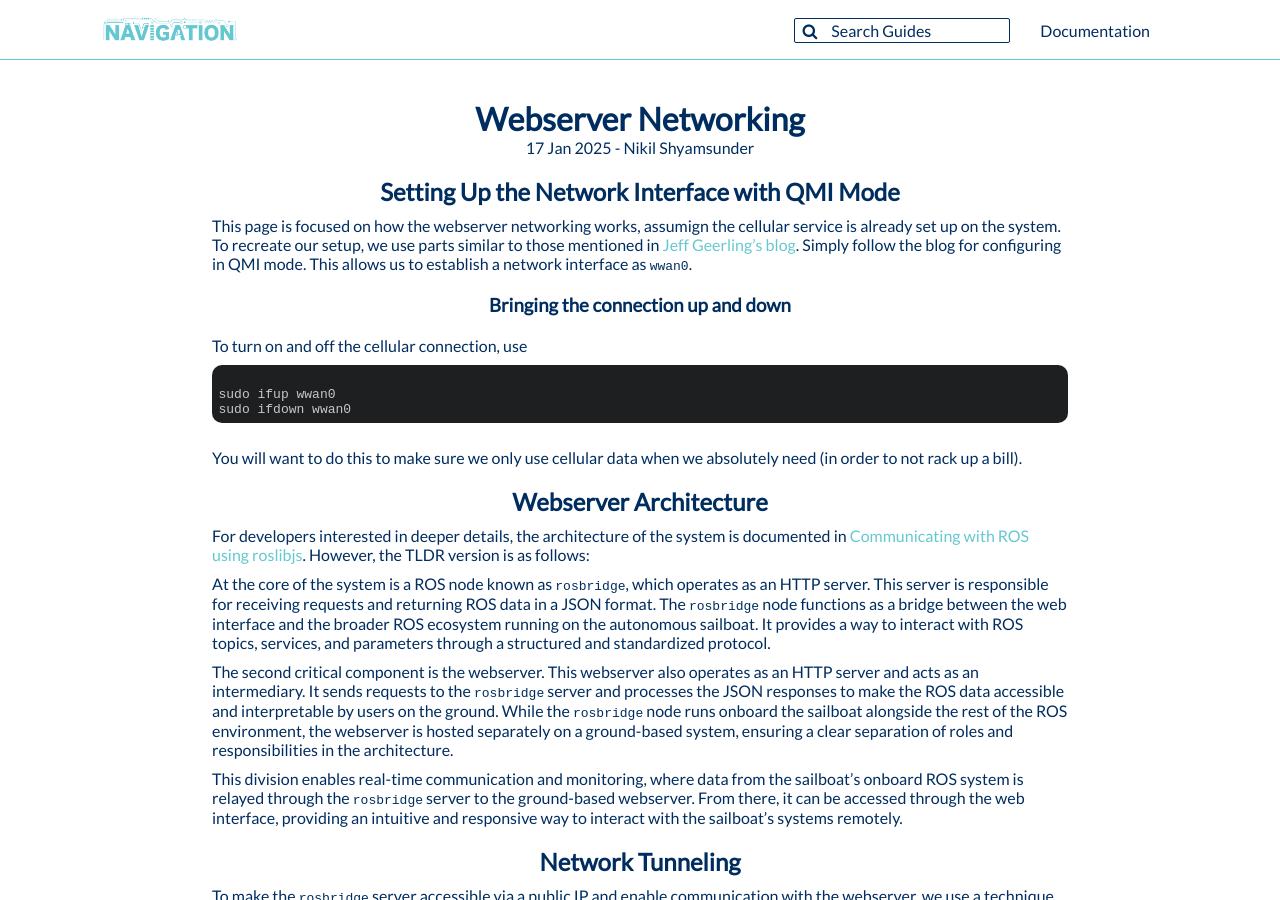
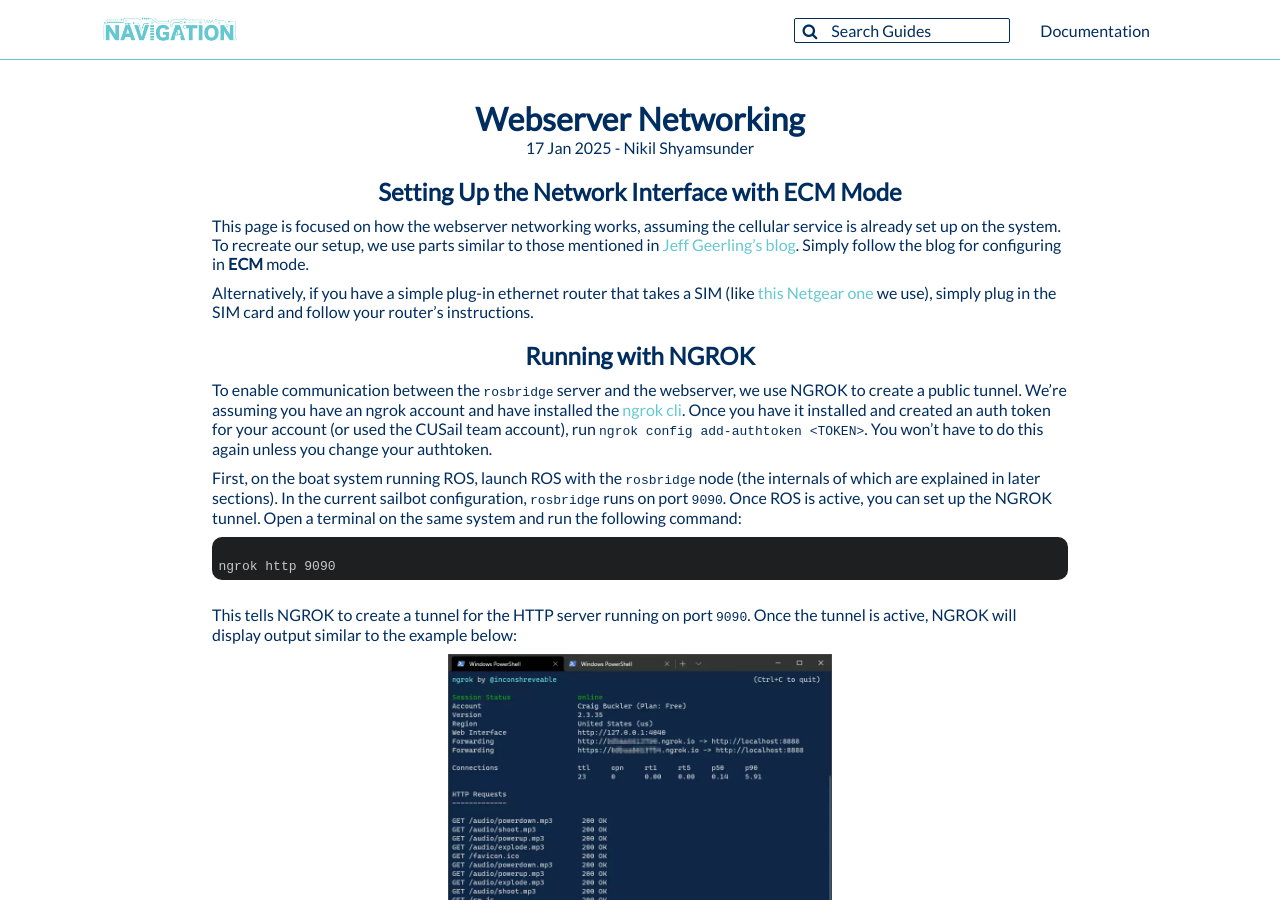
Before and after one commit to CUSail-Navigation/intrasite, a Jekyll site: the page built from _posts/2025-01-17-networking.md, in a window 1280 px wide and 900 px high. Built offline with Jekyll 4.4.1, drawn with Linux system fonts in a browser that asks for light colours; some of the changed text lies outside the part shown.

Commit message:
Update 2025-01-17-networking.md for extra ngrok information

```diff
--- a/_posts/2025-01-17-networking.md
+++ b/_posts/2025-01-17-networking.md
@@ -10,23 +10,38 @@ title: Webserver Networking
 <script src="{{site.baseurl}}/js/highlight.pack.js"></script>
 <script>hljs.initHighlightingOnLoad();</script>
 
-## Setting Up the Network Interface with QMI Mode
+## Setting Up the Network Interface with ECM Mode
 
-This page is focused on how the webserver networking works, assumign the cellular service is already set up on the system. To recreate our setup, we use parts similar to those mentioned in [Jeff Geerling's blog](https://www.jeffgeerling.com/blog/2022/using-4g-lte-wireless-modems-on-raspberry-pi). Simply follow the blog for configuring in QMI mode. This allows us to establish a network interface as `wwan0`.
+This page is focused on how the webserver networking works, assuming the cellular service is already set up on the system. To recreate our setup, we use parts similar to those mentioned in [Jeff Geerling's blog](https://www.jeffgeerling.com/blog/2022/using-4g-lte-wireless-modems-on-raspberry-pi). Simply follow the blog for configuring in **ECM** mode.
 
-### Bringing the connection up and down
+Alternatively, if you have a simple plug-in ethernet router that takes a SIM (like [this Netgear one](https://www.netgear.com/home/mobile-wifi/lte-modems/lm1200/) we use), simply plug in the SIM card and follow your router's instructions.
 
-To turn on and off the cellular connection, use
+## Running with NGROK
+
+To enable communication between the `rosbridge` server and the webserver, we use NGROK to create a public tunnel. We're assuming you have an ngrok account and have installed the [ngrok cli](https://ngrok.com/docs/getting-started/). Once you have it installed and created an auth token for your account (or used the CUSail team account), run `ngrok config add-authtoken <TOKEN>`. You won't have to do this again unless you change your authtoken.
+
+First, on the boat system running ROS, launch ROS with the `rosbridge` node (the internals of which are explained in later sections). In the current sailbot configuration, `rosbridge` runs on port `9090`. Once ROS is active, you can set up the NGROK tunnel. Open a terminal on the same system and run the following command:
+
 <pre>
 <code class="shell">
-sudo ifup wwan0
-sudo ifdown wwan0
+ngrok http 9090
 </code>
 </pre>
 
-You will want to do this to make sure we only use cellular data when we absolutely need (in order to not rack up a bill).
+This tells NGROK to create a tunnel for the HTTP server running on port `9090`. Once the tunnel is active, NGROK will display output similar to the example below:
 
-## Webserver Architecture
+![NGROK Terminal]({{ site.baseurl }}/images/ngrok-example.png "NGROK Terminal Example")
+
+Pay attention to the line labeled **Forwarding: {public link} -> {local link}**. The `{public link}` is the NGROK-generated URL that acts as a public endpoint for the `rosbridge` server. This is the URL you will use to access the server from outside the local network.
+
+You can also find this link on your ngrok account dashboard (the account associated with your auth token).
+![NGROK Dashboard]({{ site.baseurl }}/images/ngrok-dashboard.png "NGROK Dashboard Example")
+
+Next, on your own ground-based machine, launch the webserver. The webserver requires the NGROK public link to communicate with `rosbridge`. Enter the NGROK-generated URL into the webserver's configuration or connect it directly. With this setup, the webserver can send requests to the `rosbridge` server on the sailboat, allowing real-time interaction with the ROS environment.
+
+You're good to go! The rest of this document is about why we operate with this architecture, and how ngrok specifically plays into it.
+
+## Webserver Architecture Overview
 
 For developers interested in deeper details, the architecture of the system is documented in [Communicating with ROS using roslibjs](https://cusail-navigation.github.io/intrasite/ros/roslibjs.html). However, the TLDR version is as follows:
 
@@ -36,30 +51,10 @@ The second critical component is the webserver. This webserver also operates as
 
 This division enables real-time communication and monitoring, where data from the sailboat's onboard ROS system is relayed through the `rosbridge` server to the ground-based webserver. From there, it can be accessed through the web interface, providing an intuitive and responsive way to interact with the sailboat's systems remotely.
 
-## Network Tunneling
+## Why Ngrok: Network Tunneling
 
 To make the `rosbridge` server accessible via a public IP and enable communication with the webserver, we use a technique called network tunneling. This approach is essential when the `rosbridge` server is running on a private network or behind a firewall, as it allows external clients, like the ground-based webserver, to access it through the public internet.
 
 Network tunneling works by creating a secure and encrypted pathway between two systems over the internet. It effectively bypasses the restrictions of private networks by forwarding data between the local server (in this case, `rosbridge`) and a publicly accessible endpoint. This allows requests and responses to flow seamlessly between the ROS environment on the sailboat and the webserver.
 
 For this purpose, we use the popular tunneling service **ngrok**. [Ngrok](https://www.sitepoint.com/use-ngrok-test-local-site/) simplifies the process of setting up a tunnel by dynamically creating a public URL that securely forwards traffic to the local server. To use ngrok with `rosbridge`, we run the service on the sailboat alongside ROS. Ngrok assigns a public URL to the local `rosbridge` server, allowing the webserver on the ground to access it without requiring any complex network configuration. This ensures that the ROS data can be accessed and visualized in real-time, even when the sailboat operates in remote or dynamic network environments.
-
-## Running with NGROK
-
-To enable communication between the `rosbridge` server and the webserver, we use NGROK to create a public tunnel. Here's how to set it up:
-
-First, on the boat system running ROS, launch ROS with the `rosbridge` node. In the current sailbot configuration, `rosbridge` runs on port `9090`. Once ROS is active, you can set up the NGROK tunnel. Open a terminal on the same system and run the following command:
-
-<pre>
-<code class="shell">
-ngrok http 9090
-</code>
-</pre>
-
-This tells NGROK to create a tunnel for the HTTP server running on port `9090`. Once the tunnel is active, NGROK will display output similar to the example below:
-
-![NGROK Example]({{ site.baseurl }}/images/ngrok-example.png "NGROK Output Example")
-
-Pay attention to the line labeled **Forwarding: {public link} -> {local link}**. The `{public link}` is the NGROK-generated URL that acts as a public endpoint for the `rosbridge` server. This is the URL you will use to access the server from outside the local network.
-
-Next, on your own ground-based machine, launch the webserver. The webserver requires the NGROK public link to communicate with `rosbridge`. Enter the NGROK-generated URL into the webserver's configuration or connect it directly. With this setup, the webserver can send requests to the `rosbridge` server on the sailboat, allowing real-time interaction with the ROS environment.
```
